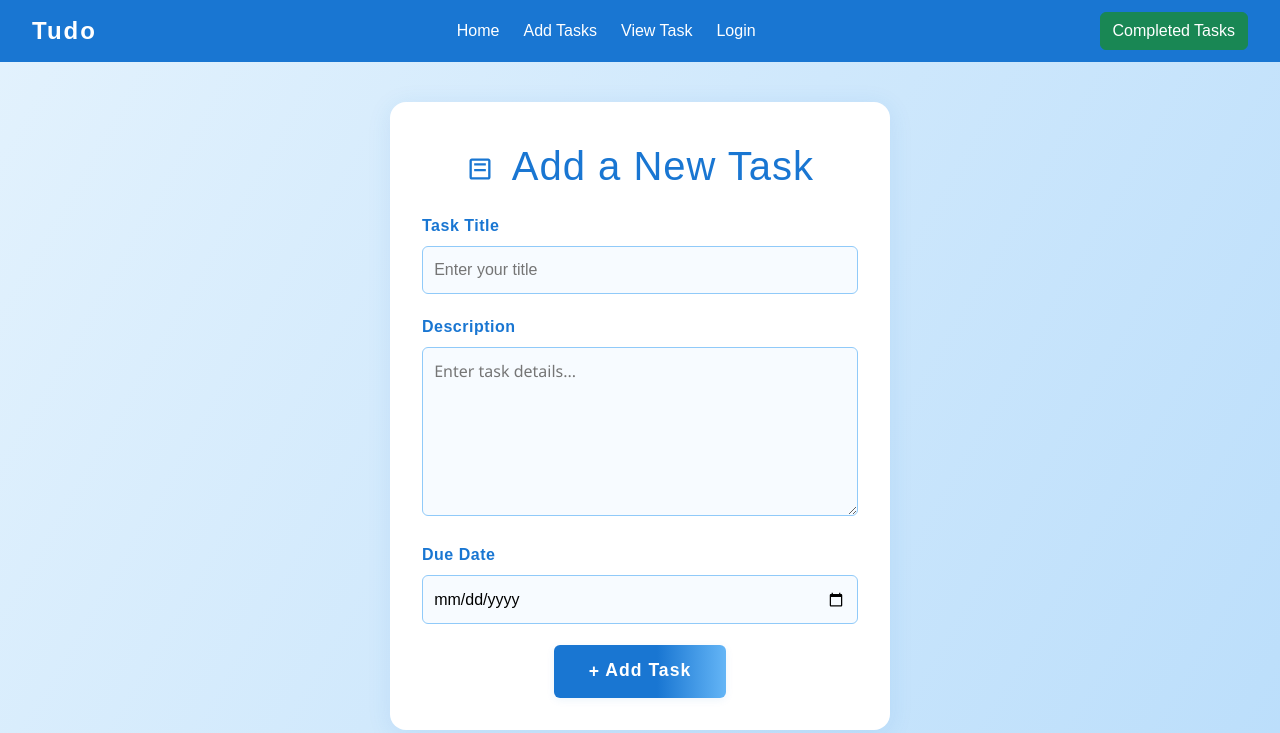
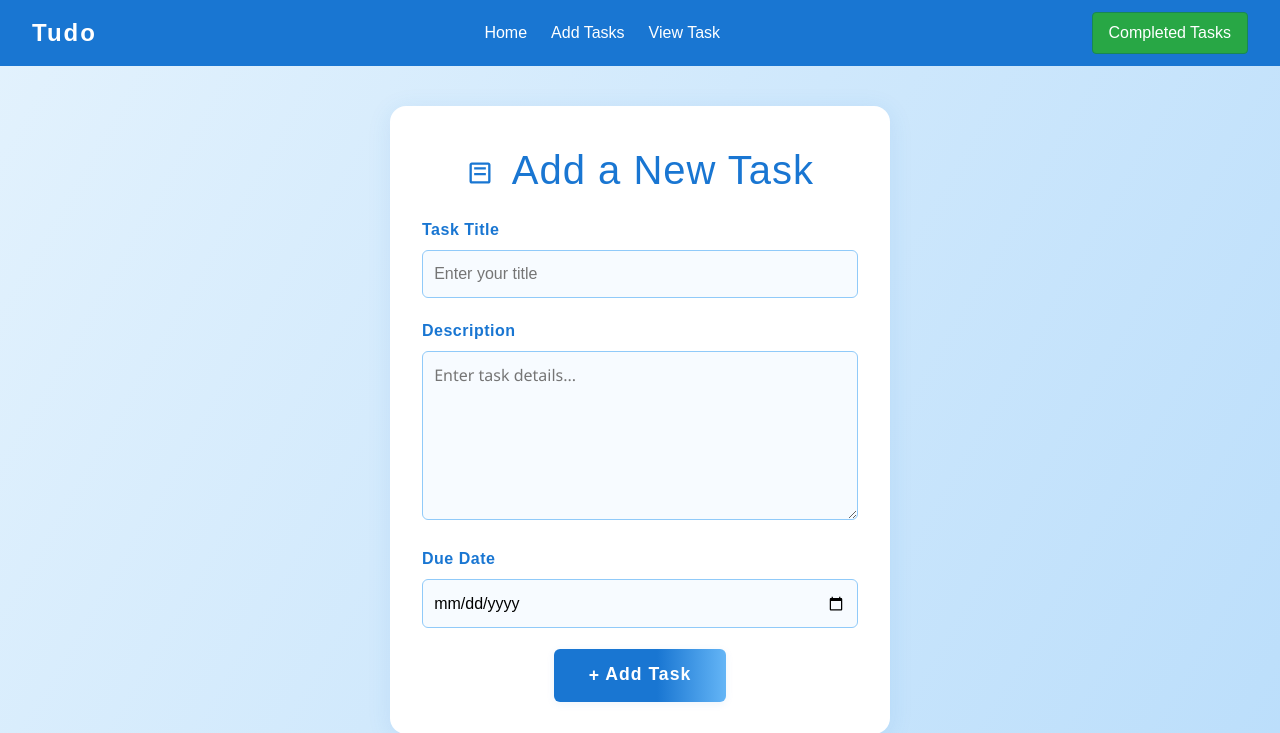
Before and after one commit to MohanBaral12/todo, a Django app: page /add-task/ in a window 1280 px wide. Shown: the top 733 px of the page. Run offline with Django 5.2, Linux system fonts and the light colour scheme.

Commit message:
save image

```diff
--- a/tudo/template/navbar.html
+++ b/tudo/template/navbar.html
@@ -61,10 +61,10 @@
       <li><a href="/home/">Home</a></li>
       <li><a href="/add-task/">Add Tasks</a></li>
       <li><a href="/view-task/">View Task</a></li>
-      <li><a href="/login/">Login</a></li>
+      <!-- <li><a href="/login/">Login</a></li> -->
     </ul>
-    <a href="/completed-tasks/" class="btn btn-success text-white ms-2">
-      <i class="bi bi-check-circle-fill"></i> Completed Tasks
+    <a href="/completed-tasks/" class="btn btn-success text-white ms-2" style="text-decoration: none; color: white; background-color: #28a745; padding: 0.5rem 1rem; border-radius: 4px;">
+       Completed Tasks
     </a>
   </nav>
 </body>
```
Also changed, not shown: image/add-task.png (added), image/completed-task.png (added), image/home.png (added), image/update-task.png (added), image/view-task.png (added).
